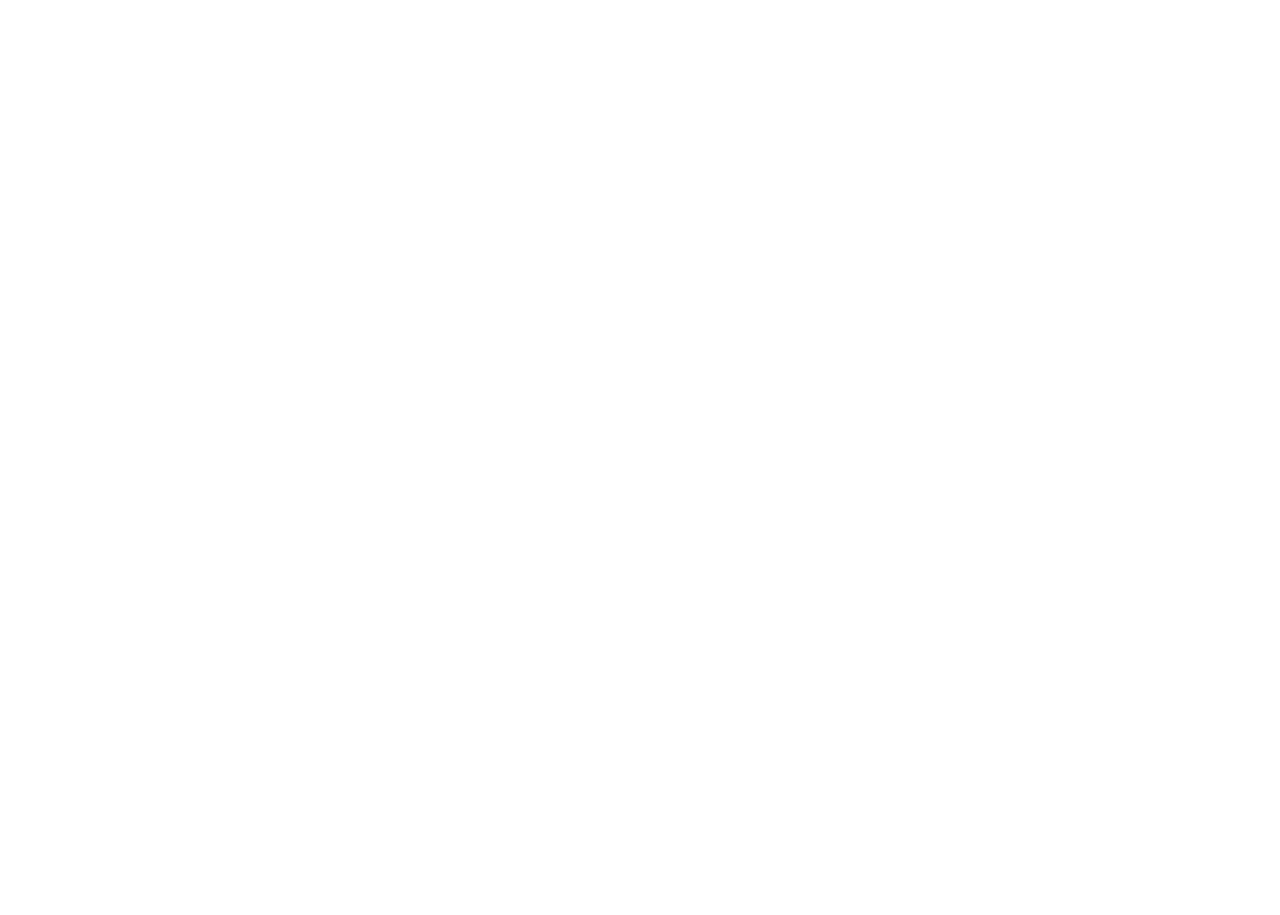
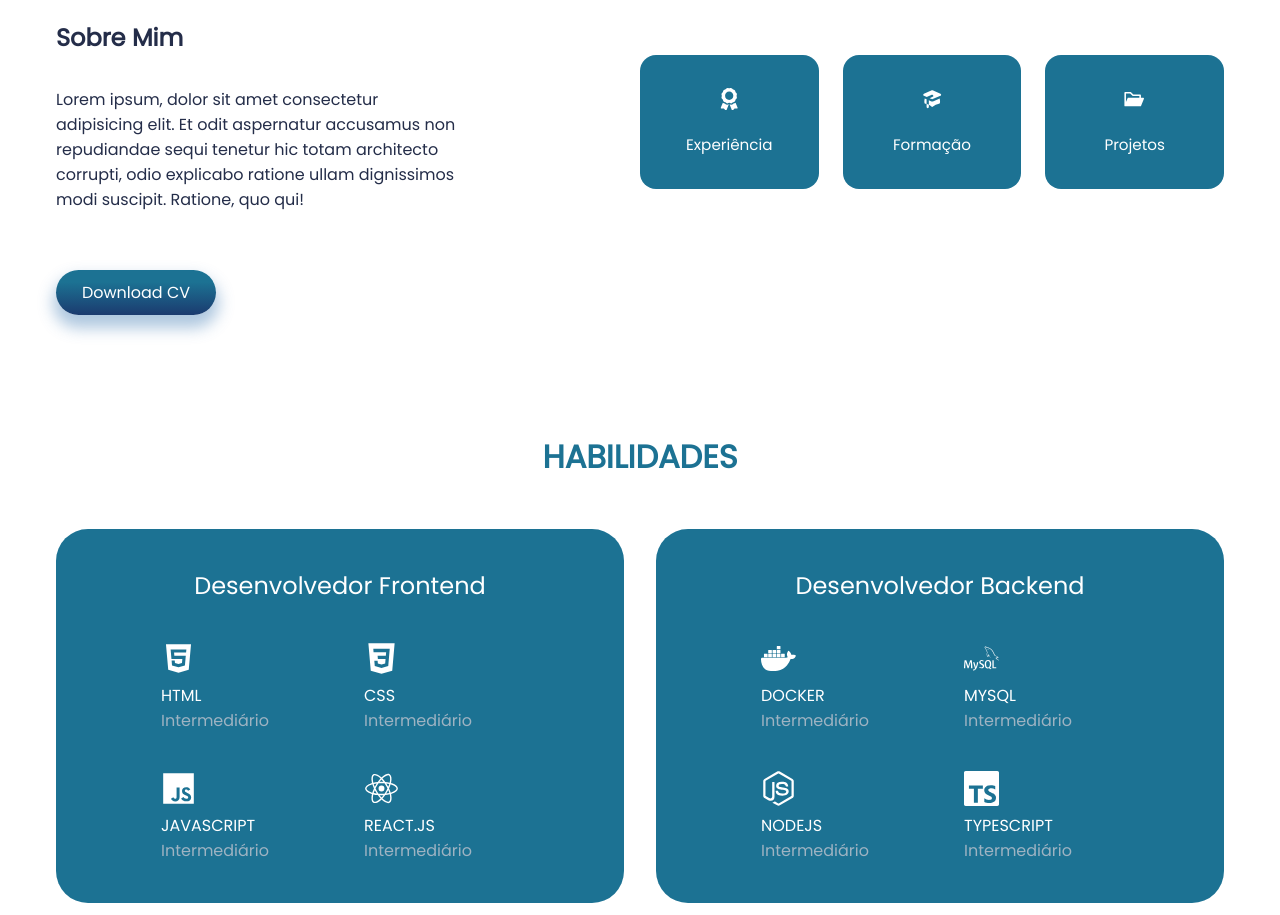
Before and after one commit to lindoelsonLopes/portfolioReact, a React (Create React App) app: page / in a window 1280 px wide. Shown: the part 860-1775 px from the top of the page. Before the commit the page ends 808 px from the top, so only its background shows below. Built offline with nearby package versions, Linux system fonts and the light colour scheme.

Commit message:
Criação de alguns componentes e estilização do portfolio

```diff
--- a/package.json
+++ b/package.json
@@ -8,6 +8,7 @@
     "@testing-library/user-event": "^13.5.0",
     "react": "^18.1.0",
     "react-dom": "^18.1.0",
+    "react-icons": "^4.4.0",
     "react-scripts": "5.0.1",
     "web-vitals": "^2.1.4"
   },
--- a/src/App.css
+++ b/src/App.css
@@ -2,6 +2,8 @@
 {
   font-family: 'Poppins', sans-serif;
   margin: 0;
+  box-sizing: border-box;
+  text-decoration: none;
 }
 
 :root
@@ -10,7 +12,7 @@
     --dark_cornflower_blue: #1b3b6f;
     --black: #242d49;
     --cadet_gray: #9eb3c2;
-    --boxShadow: 0px 19px 60px rgb(0 0 0 / 8%);
+    --boxShadow: 0px 19px 60px rgb(0 0 1 / 8%);
     --blue_sapphire: #1c7293;
 }
 
--- a/src/App.js
+++ b/src/App.js
@@ -1,13 +1,17 @@
 import './App.css';
+import AboutMe from './Components/About/AboutMe';
+import Experience from './Components/Experience/Experience';
 import Introduction from './Components/Introduction/Introduction';
 import { Navbar } from './Components/Navbar/Navbar';
+
 
 function App() {
   return (
     <div className="App">
       <Navbar />
       <Introduction />
-
+      <AboutMe />
+      <Experience />
     </div>
   );
 }
--- /dev/null
+++ b/src/Components/About/AboutMe.jsx
@@ -0,0 +1,45 @@
+import React from 'react'
+import './aboutMe.css';
+import {FaAward} from 'react-icons/fa'
+import {AiFillFolderOpen} from 'react-icons/ai'
+import {HiAcademicCap} from 'react-icons/hi'
+
+const AboutMe = () => {
+  return (
+    <section className="about">
+      <h1>Sobre Mim</h1>
+      <div className="container about_container">
+        <div className="about_me">
+          <div className="aboute_me-text">
+            <p>Lorem ipsum, dolor sit amet consectetur adipisicing elit. Et odit aspernatur accusamus non repudiandae sequi tenetur hic totam architecto corrupti, odio explicabo ratione ullam dignissimos modi suscipit. Ratione, quo qui!</p>
+          </div>
+      <button className="btn_curriculum">
+        Download CV
+      </button>
+        </div>
+        <div className="about_content">
+          <div className="about_cards">
+            <article className="about_card">
+              <FaAward className="about_icon" />
+              <h5>Experiência</h5>
+            </article>
+
+            <article className="about_card">
+              <HiAcademicCap className="about_icon" />
+              <h5>Formação</h5>
+            </article>
+
+            <article className="about_card">
+              <AiFillFolderOpen className="about_icon" />
+              <h5>Projetos</h5>
+            </article>
+          </div>
+        </div>
+
+      </div>
+
+    </section>
+  )
+}
+
+export default AboutMe
--- /dev/null
+++ b/src/Components/About/aboutMe.css
@@ -0,0 +1,91 @@
+.about_container {
+  display: grid;
+  grid-template-columns: 35% 50%;
+  gap: 15%;
+}
+
+.about_me {
+  margin-bottom: 5rem;
+}
+
+/* .about_me {
+  width: 100%;
+  aspect-ratio: 1/1;
+  border-radius: 2rem;
+  background: linear-gradient(
+    45deg,
+    transparent,
+    var(--blue_sapphire),
+    transparent
+  );
+  display: grid;
+  place-items: center;
+}
+
+.about_me-image {
+  border-radius: 2rem;
+  overflow: hidden;
+  transform: rotate(10deg);
+} */
+
+.about_cards {
+  display: grid;
+  grid-template-columns: repeat(3, 1fr);
+  gap: 1.5rem;
+}
+
+.about_card {
+  background: var(--blue_sapphire);
+  border: 1px solid transparent;
+  border-radius: 1rem;
+  color: white;
+  padding: 2rem;
+  transition: 0.5s;
+  text-align: center;
+}
+
+.about_card:hover {
+  background: transparent;
+  border-color: var(--cadet_gray);
+  color: var(--blue_sapphire);
+}
+
+.about_icon {
+  font-size: 1.4rem;
+  margin-bottom: 1rem;
+}
+
+.about_card h5 {
+  font-size: 0.95rem;
+}
+
+.aboute_me-text p {
+  margin: 2rem 0 2.6rem;
+}
+
+.btn_curriculum {
+  width: 10rem;
+  border-radius: 34px;
+  border: none;
+  color: white;
+  cursor: pointer;
+  font-size: 16px;
+  margin-top: 1rem;
+  padding: 10px;
+  background: linear-gradient(180deg, #1c7293 26.71%, #1b3b6f 99.36%);
+  box-shadow: 0px 10px 15px 3px rgba(61, 122, 179, 0.42);
+}
+
+.btn_curriculum:hover {
+  background: linear-gradient(180deg, #1b3b6f 26.71%, #1c7293 99.36%);
+  letter-spacing: 2px;
+  transition: 0.5s;
+}
+
+.cards {
+  align-items: center;
+  display: flex;
+  flex-wrap: wrap;
+  justify-content: center;
+
+}
--- /dev/null
+++ b/src/Components/Experience/Experience.jsx
@@ -0,0 +1,74 @@
+import React from 'react'
+import './experience.css';
+import { AiFillHtml5 } from 'react-icons/ai'
+import { SiMysql, SiTypescript } from "react-icons/si";
+import { FaNodeJs } from "react-icons/fa";
+import {
+  IoLogoCss3,
+  IoLogoJavascript,
+  IoLogoReact,
+  IoLogoDocker
+ } from "react-icons/io5";
+
+const Experience = () => {
+  return (
+    <section id="experience">
+      <h2>HABILIDADES</h2>
+
+      <div className="container experience_container">
+        <div className="exp_frontend">
+          <h2>Desenvolvedor Frontend</h2>
+          <div className="exp_content">
+            <article className="exp_details">
+              <AiFillHtml5 className='exp_details-icon'/>
+              <h4>HTML</h4>
+              <span className='text-details'>Intermediário</span>
+            </article>
+            <article className="exp_details">
+              <IoLogoCss3 className='exp_details-icon'/>
+              <h4>CSS</h4>
+              <span className='text-details'>Intermediário</span>
+            </article>
+            <article className="exp_details">
+              <IoLogoJavascript className='exp_details-icon'/>
+              <h4>JAVASCRIPT</h4>
+              <span className='text-details'>Intermediário</span>
+            </article>
+            <article className="exp_details">
+              <IoLogoReact className='exp_details-icon'/>
+              <h4>REACT.JS</h4>
+              <span className='text-details'>Intermediário</span>
+            </article>
+          </div>
+        </div>
+        <div className="exp_backend">
+        <h2>Desenvolvedor Backend</h2>
+          <div className="exp_content">
+            <article className="exp_details">
+              <IoLogoDocker className='exp_details-icon'/>
+              <h4>DOCKER</h4>
+              <span className='text-details'>Intermediário</span>
+            </article>
+            <article className="exp_details">
+              <SiMysql className='exp_details-icon'/>
+              <h4>MYSQL</h4>
+              <span className='text-details'>Intermediário</span>
+            </article>
+            <article className="exp_details">
+              <FaNodeJs className='exp_details-icon'/>
+              <h4>NODEJS</h4>
+              <span className='text-details'>Intermediário</span>
+            </article>
+            <article className="exp_details">
+              <SiTypescript className='exp_details-icon'/>
+              <h4>TYPESCRIPT</h4>
+              <span className='text-details'>Intermediário</span>
+            </article>
+          </div>
+        </div>
+      </div>
+    </section>
+  )
+}
+
+export default Experience
--- /dev/null
+++ b/src/Components/Experience/experience.css
@@ -0,0 +1,58 @@
+.experience {
+  display: flex;
+  justify-content: center;
+  width: 100%;
+}
+
+.container {
+  width: 100%;
+  height: 250px;
+  margin-bottom: 8rem;
+}
+
+.experience_container {
+  display: grid;
+  grid-template-columns: 1fr 1fr;
+  gap: 2rem;
+}
+
+.experience_container > div {
+  background: var(--blue_sapphire);
+  padding: 2.4rem 5rem;
+  border: 1px solid transparent;
+  border-radius: 2rem;
+  color: white;
+}
+
+.experience_container > div:hover {
+  background: transparent;
+  border-color: var(--blue_sapphire);
+  color: var(--blue_sapphire);
+  cursor: default;
+}
+
+.experience_container > div h2 {
+  text-align: center;
+  margin-bottom: 2rem;
+}
+
+.exp_content {
+  display: grid;
+  grid-template-columns: 1fr 1fr;
+  row-gap: 2rem;
+}
+
+.exp_details {
+
+  gap: 1rem;
+  margin-left: 1.5rem;
+}
+
+.exp_details-icon {
+  margin-top: 6px;
+  font-size: 35px;
+}
+
+.text-details {
+  color: var(--cadet_gray);
+}
--- a/src/Components/Introduction/Introduction.jsx
+++ b/src/Components/Introduction/Introduction.jsx
@@ -3,6 +3,7 @@
 import Github from '../images/github.png';
 import Linkedin from '../images/linkedin.png';
 import Instagram from '../images/instagram.png';
+import Self from '../images/self.png';
 
 const Introduction = () => {
   return (
@@ -22,8 +23,9 @@
       </ul>
         </div>
       </div>
-      <div className="introduction_right">
-        Eu sou o lado direito
+      <div className="intro_right">
+        <img src={Self} alt="" />
+
       </div>
     </div>
   )
--- a/src/Components/Introduction/introduction.css
+++ b/src/Components/Introduction/introduction.css
@@ -54,10 +54,13 @@
 
 .i_btn:hover {
   background: linear-gradient(180deg, #1b3b6f 26.71%, #1c7293 99.36%);
+  letter-spacing: 2px;
+  transition: 0.5s;
 }
 
 .intro_social {
   display: flex;
+  margin-top: 3rem;
   transition: 0.5s;
   transform-origin: right;
 }
@@ -97,3 +100,17 @@
 .intro_social li:hover a img {
   filter: invert(1);
 }
+
+.intro_right {
+  display: flex;
+  justify-content: center;
+}
+
+.intro_right>* {
+  position: absolute;
+  z-index: 1;
+  }
+
+.intro_right img {
+  width: 200px;
+}
--- a/src/Components/Navbar/Navbar.css
+++ b/src/Components/Navbar/Navbar.css
@@ -52,5 +52,7 @@
 }
 
 .btn:hover {
-    background: linear-gradient(180deg, #1b3b6f 26.71%, #1c7293 99.36%);
+  background: linear-gradient(180deg, #1b3b6f 26.71%, #1c7293 99.36%);
+  letter-spacing: 2px;
+  transition: 0.5s;
 }
--- a/src/index.css
+++ b/src/index.css
@@ -1,3 +1,7 @@
+html {
+  scroll-behavior: smooth;
+}
+
 body {
   margin: 0;
   font-family: -apple-system, BlinkMacSystemFont, 'Segoe UI', 'Roboto', 'Oxygen',
@@ -11,3 +15,19 @@
   font-family: source-code-pro, Menlo, Monaco, Consolas, 'Courier New',
     monospace;
 }
+
+h2, h3, h4, h5 {
+  font-weight: 500;
+}
+
+section {
+  margin-top: 5rem;
+}
+
+section > h2 {
+  color: var(--blue_sapphire);
+  font-weight: bold;
+  font-size: 2rem;
+  margin-bottom: 3rem;
+  text-align: center;
+}
```
Also changed, not shown: src/Components/images/self.png (added), 1 other file (tests, documents, lock files or other folders). Lines whose indentation alone changed are shown as unchanged.
